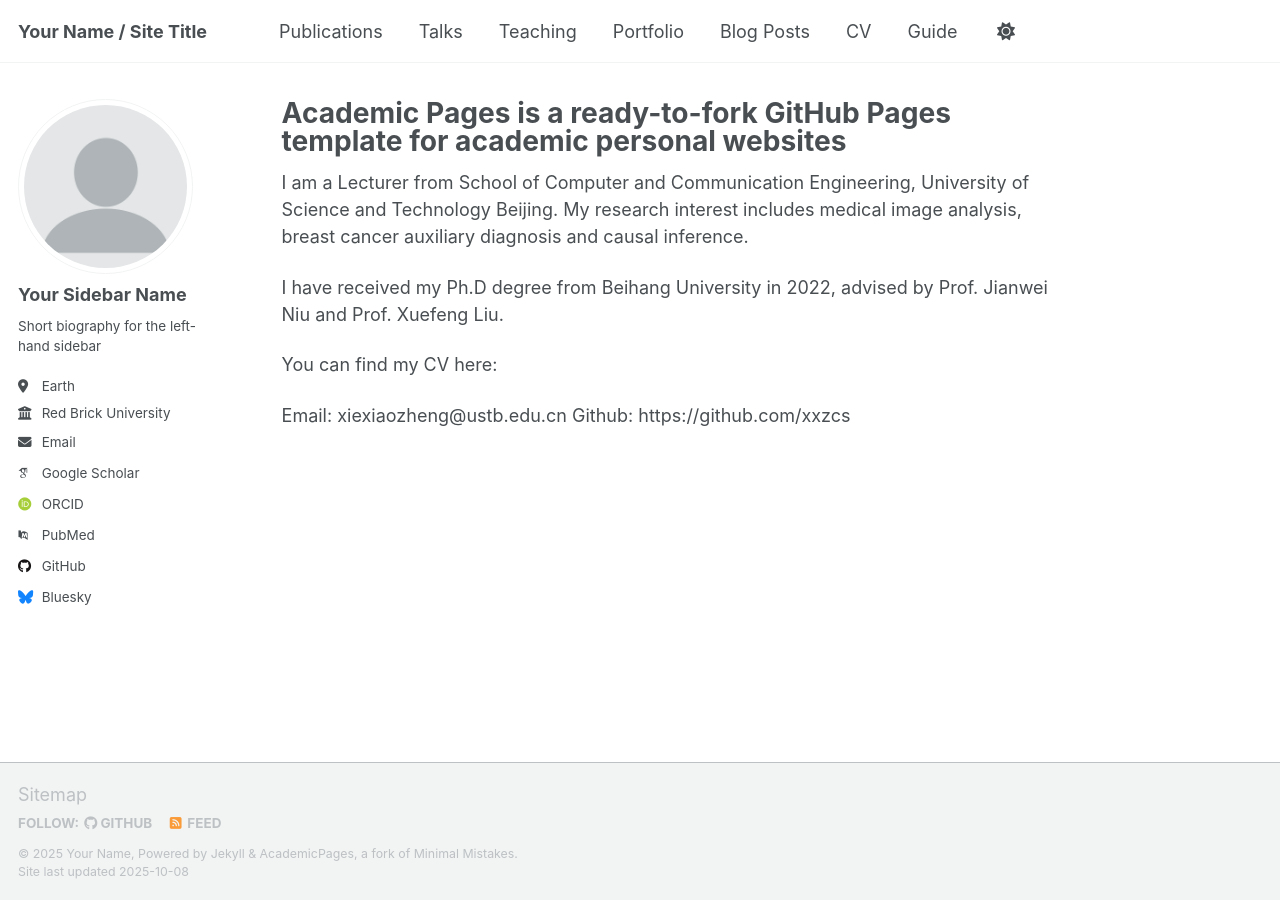
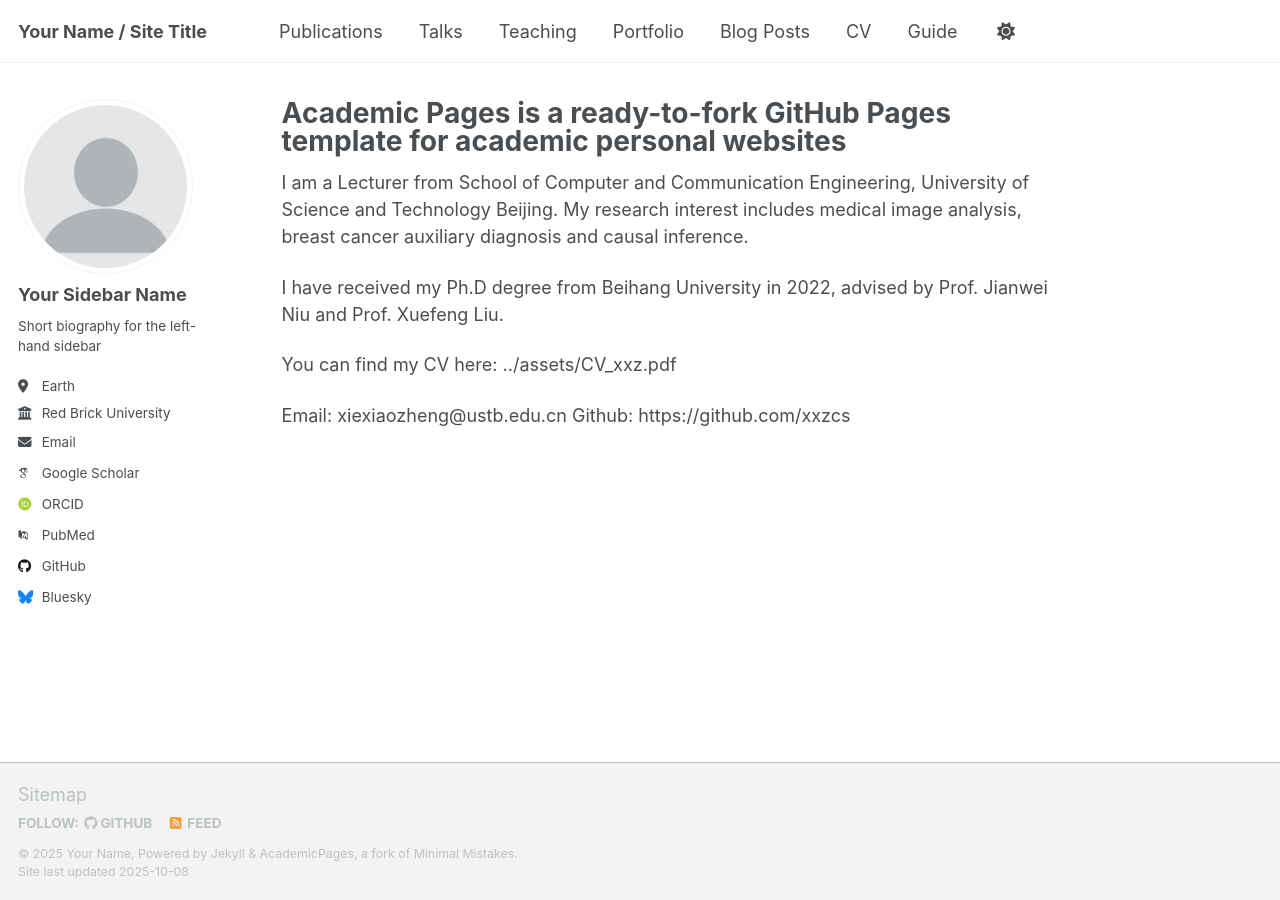
Before and after one commit to xxzcs/xxzcs.github.io, a Jekyll site: the page built from _pages/about.md, in a window 1280 px wide. Built offline with Jekyll 4.4.1, drawn with Linux system fonts in a browser that asks for light colours; some web fonts are replaced; a script that is not in the unit is left out.

Commit message:
Update about.md

```diff
--- a/_pages/about.md
+++ b/_pages/about.md
@@ -11,7 +11,7 @@ I am a Lecturer from School of Computer and Communication Engineering, Universit
 
 I have received my Ph.D degree from Beihang University in 2022, advised by Prof. Jianwei Niu and Prof. Xuefeng Liu.
 
-You can find my CV here:
+You can find my CV here: ../assets/CV_xxz.pdf
 
 Email: xiexiaozheng@ustb.edu.cn
 Github: https://github.com/xxzcs
```
